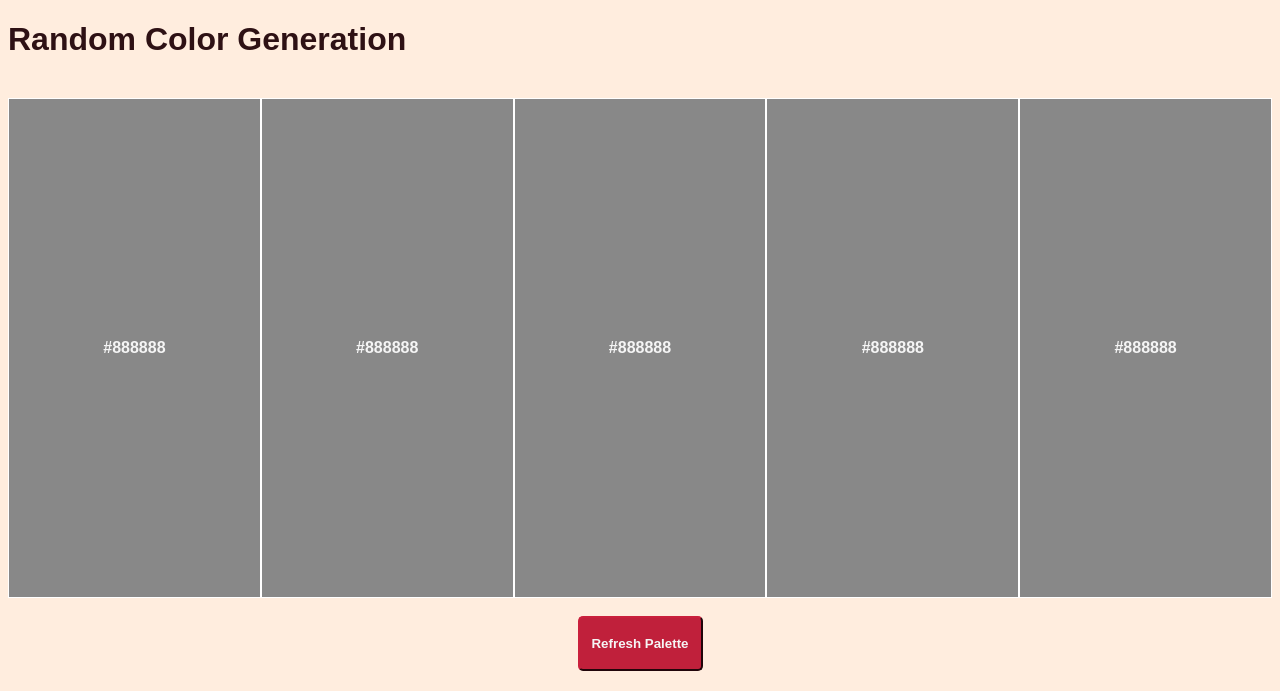
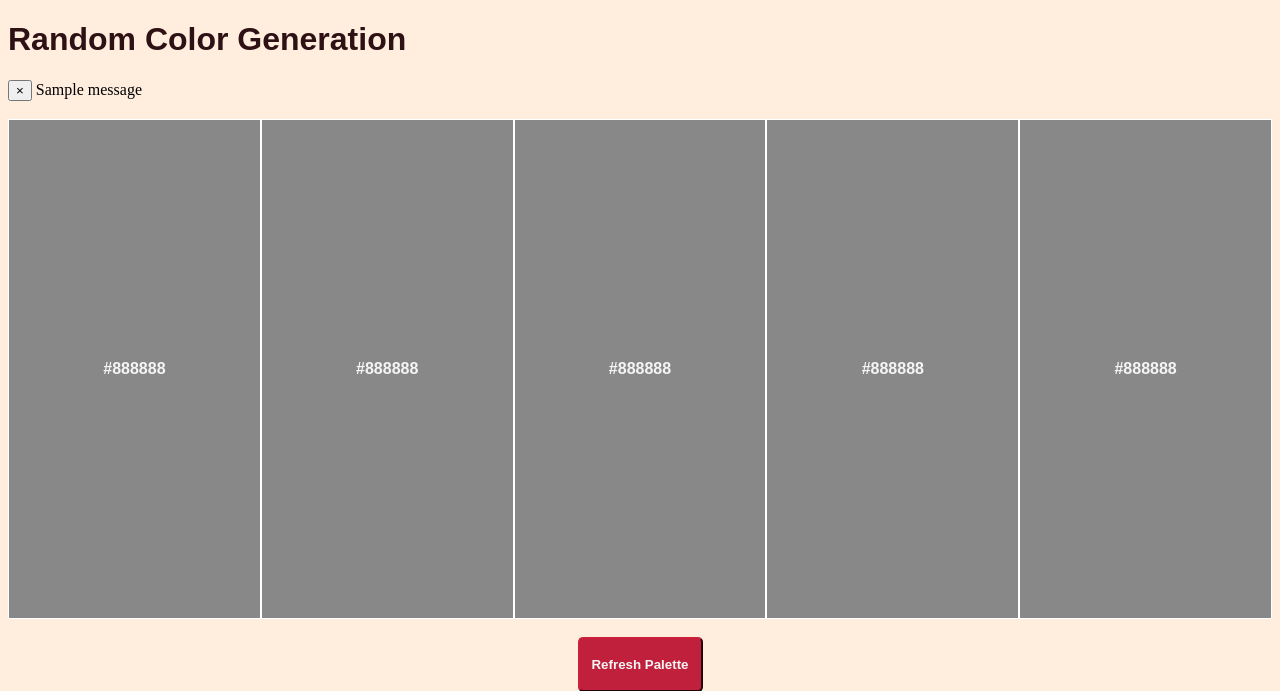
Before and after one commit to yxia1/final_project, a Flask app: template templates/color_result.html in a window 1280 px wide. Shown: the top 691 px of the page. Run offline with Flask 2, Linux system fonts and the light colour scheme; the template is opened without the code that fills it: most values are stand-ins (such as "Sample title", 1, 10 or a date in 2020); one stand-in notice (Sample message) is shown.

Commit message:
Error Message doesn't work

```diff
--- a/app.py
+++ b/app.py
@@ -1,5 +1,5 @@
 # from crypt import methods
-from flask import Flask, render_template, request
+from flask import Flask, render_template, request, flash
 from colormind_helper import get_palette
 
 app = Flask(__name__)
@@ -25,6 +25,7 @@ def generate_palette():
             color5=generated_palette[4])
         else:
             # return "There is no such color."
+            flash('Looks like this color is not available :(')
             return render_template("color_form.html", error=True)
 
     return render_template("color_form.html", error=None)
--- a/colormind_helper.py
+++ b/colormind_helper.py
@@ -30,6 +30,7 @@ def read_txt_to_dict():
     # d["green"] = [0, 255, 0]
     d["purple"] = [125, 0, 125]
     d["orange"] = [255, 215, 0]
+    d["brown"] = [150, 75, 0]
     return d
 
 def convert_input(user_input):
--- a/templates/color_result.html
+++ b/templates/color_result.html
@@ -55,6 +55,18 @@
 
 <body>
     <h1 style="font-family: sans-serif; color: #2E1114">Random Color Generation</h1>
+        {% block content %}
+        <div class="container">
+          {% for message in get_flashed_messages() %}
+          <div class="alert alert-warning">
+              <button type="button" class="close" data-dismiss="alert">&times;</button>
+              {{ message }}
+          </div>
+          {% endfor %}
+
+          {% block page_content %}{% endblock %}
+        </div>
+        {% endblock %}
         <br>
         <div class = "result_bar" style="background-color: var(--color1)">
           <p style="font-family: sans-serif; font-weight:bold; color: whitesmoke" id = "result_text">{{color1}}</p>
```
Also changed, not shown: project.md (deleted, +0 -5 lines), README.md, static/output.png (added).
